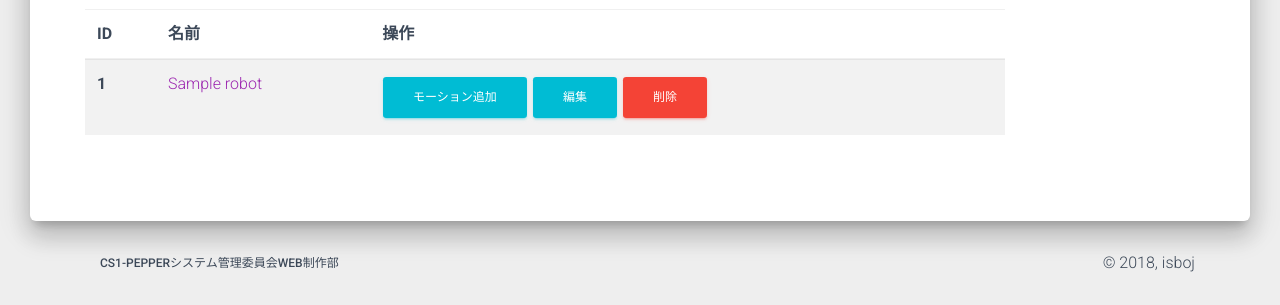
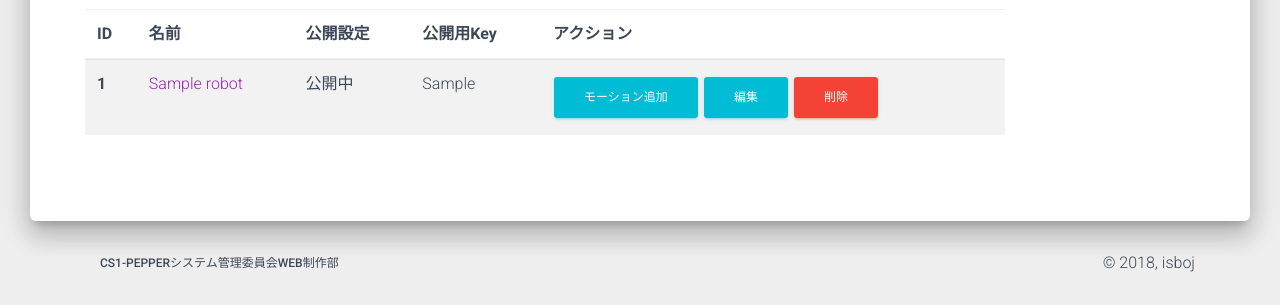
Before and after one commit to isboj/django-robomotion, a Django app: page /robocms/robot/ in a window 1280 px wide. Shown: the part 521-826 px from the top of the page. Run offline with Django 3.2, Linux system fonts and the light colour scheme; a user stored in the database is signed in; tables that the repository leaves empty hold one stand-in row (values such as "Sample post"); parts of the project's set-up code (start-up, migrations or seed data) failed here and were passed over; some libraries are stand-ins or nearby versions.

Commit message:
add: robotの共有用機能を実装(apiは未実装)

```diff
--- a/robocms/models.py
+++ b/robocms/models.py
@@ -1,5 +1,17 @@
 from django.db import models
 from django.conf import settings
+
+import random, string
+
+
+def random_key(n):
+    """
+    n文字のランダムな文字列を作成する(大文字・小文字英数字)
+    :param n:
+    :return:
+    """
+    key = [random.choice(string.ascii_letters + string.digits) for i in range(n)]
+    return ''.join(key)
 
 
 class Robot(models.Model):
@@ -12,6 +24,8 @@ class Robot(models.Model):
                              on_delete=models.CASCADE)
     robot_name = models.CharField(max_length=100)
     robot_category = models.CharField(max_length=100)
+    is_public = models.BooleanField(default=False)  # robotの共有可否
+    share_key = models.CharField(max_length=10, default=random_key(10))  # 共有用key
 
     def __repr__(self):
         # 主キーとnameを返して見やすくする
--- a/robocms/templates/robocms/robot/index.html
+++ b/robocms/templates/robocms/robot/index.html
@@ -28,7 +28,9 @@
                     <tr>
                         <th>ID</th>
                         <th>名前</th>
-                        <th>操作</th>
+                        <th>公開設定</th>
+                        <th>公開用Key</th>
+                        <th>アクション</th>
                     </tr>
                 </thead>
                 <tbody>
@@ -38,6 +40,14 @@
                     <td>
                     <a href="{% url 'robocms:motion_index' robot_id=robot.pk %}">{{ robot.robot_name }}</a>
                     </td>
+                    <td>
+                        {% if robot.is_public %}
+                            公開中
+                        {% else %}
+                            非公開
+                        {% endif %}
+                    </td>
+                    <td>{{ robot.share_key }}</td>
                     <td>
                         <a href="{% url 'robocms:motion_add_with_robot' robot_id=robot.pk %}" class="btn-info btn">モーション追加</a>
                         <a href="{% url 'robocms:robot_update' pk=robot.pk %}" class="btn-info btn">編集</a>
```
Also changed, not shown: robocms/forms.py (+4 -4 lines).
